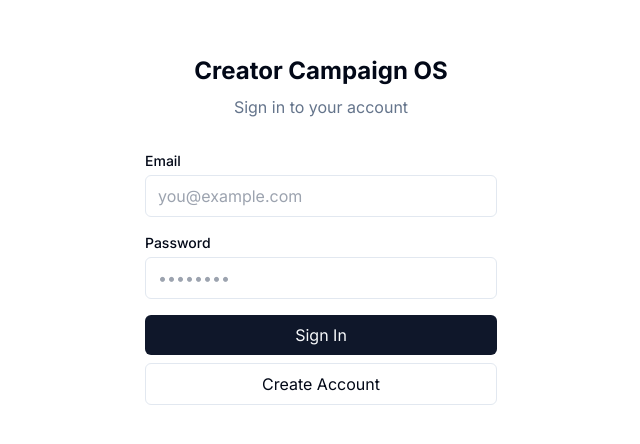
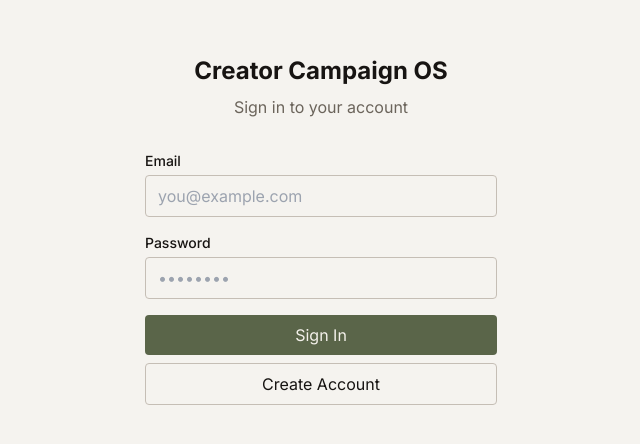
Before and after one commit to beesareverycool69-ui/creator-campaign-os, a Next.js app: page /login in a window 1280 px wide. Shown: the part 170-614 px from the top of the page, without its empty margins (319-959 px from the left). Built offline with nearby package versions, Linux system fonts and the light colour scheme.

Commit message:
update Creator OS theme tokens

```diff
--- a/src/app/globals.css
+++ b/src/app/globals.css
@@ -4,48 +4,48 @@
 
 @layer base {
   :root {
-    --background: 0 0% 100%;
-    --foreground: 222.2 84% 4.9%;
-    --card: 0 0% 100%;
-    --card-foreground: 222.2 84% 4.9%;
-    --popover: 0 0% 100%;
-    --popover-foreground: 222.2 84% 4.9%;
-    --primary: 222.2 47.4% 11.2%;
-    --primary-foreground: 210 40% 98%;
-    --secondary: 210 40% 96.1%;
-    --secondary-foreground: 222.2 47.4% 11.2%;
-    --muted: 210 40% 96.1%;
-    --muted-foreground: 215.4 16.3% 46.9%;
-    --accent: 210 40% 96.1%;
-    --accent-foreground: 222.2 47.4% 11.2%;
-    --destructive: 0 84.2% 60.2%;
-    --destructive-foreground: 210 40% 98%;
-    --border: 214.3 31.8% 91.4%;
-    --input: 214.3 31.8% 91.4%;
-    --ring: 222.2 84% 4.9%;
-    --radius: 0.5rem;
+    --background: 42 24% 95%;
+    --foreground: 30 12% 8%;
+    --card: 40 22% 98%;
+    --card-foreground: 30 12% 8%;
+    --popover: 40 22% 98%;
+    --popover-foreground: 30 12% 8%;
+    --primary: 82 16% 34%;
+    --primary-foreground: 42 28% 94%;
+    --secondary: 36 24% 82%;
+    --secondary-foreground: 30 12% 10%;
+    --muted: 38 18% 88%;
+    --muted-foreground: 32 8% 39%;
+    --accent: 36 28% 72%;
+    --accent-foreground: 30 12% 9%;
+    --destructive: 0 62% 42%;
+    --destructive-foreground: 42 28% 94%;
+    --border: 36 12% 74%;
+    --input: 36 12% 74%;
+    --ring: 82 16% 42%;
+    --radius: 0.375rem;
   }
 
   .dark {
-    --background: 222.2 84% 4.9%;
-    --foreground: 210 40% 98%;
-    --card: 222.2 84% 4.9%;
-    --card-foreground: 210 40% 98%;
-    --popover: 222.2 84% 4.9%;
-    --popover-foreground: 210 40% 98%;
-    --primary: 210 40% 98%;
-    --primary-foreground: 222.2 47.4% 11.2%;
-    --secondary: 217.2 32.6% 17.5%;
-    --secondary-foreground: 210 40% 98%;
-    --muted: 217.2 32.6% 17.5%;
-    --muted-foreground: 215 20.2% 65.1%;
-    --accent: 217.2 32.6% 17.5%;
-    --accent-foreground: 210 40% 98%;
-    --destructive: 0 62.8% 30.6%;
-    --destructive-foreground: 210 40% 98%;
-    --border: 217.2 32.6% 17.5%;
-    --input: 217.2 32.6% 17.5%;
-    --ring: 212.7 26.8% 83.9%;
+    --background: 30 11% 7%;
+    --foreground: 42 28% 92%;
+    --card: 30 10% 9%;
+    --card-foreground: 42 26% 90%;
+    --popover: 30 10% 8%;
+    --popover-foreground: 42 26% 90%;
+    --primary: 82 18% 46%;
+    --primary-foreground: 40 24% 94%;
+    --secondary: 36 19% 27%;
+    --secondary-foreground: 42 24% 90%;
+    --muted: 30 9% 14%;
+    --muted-foreground: 38 10% 63%;
+    --accent: 36 24% 38%;
+    --accent-foreground: 42 26% 92%;
+    --destructive: 0 50% 36%;
+    --destructive-foreground: 42 26% 92%;
+    --border: 34 8% 22%;
+    --input: 34 8% 22%;
+    --ring: 82 18% 52%;
   }
 }
 
```
